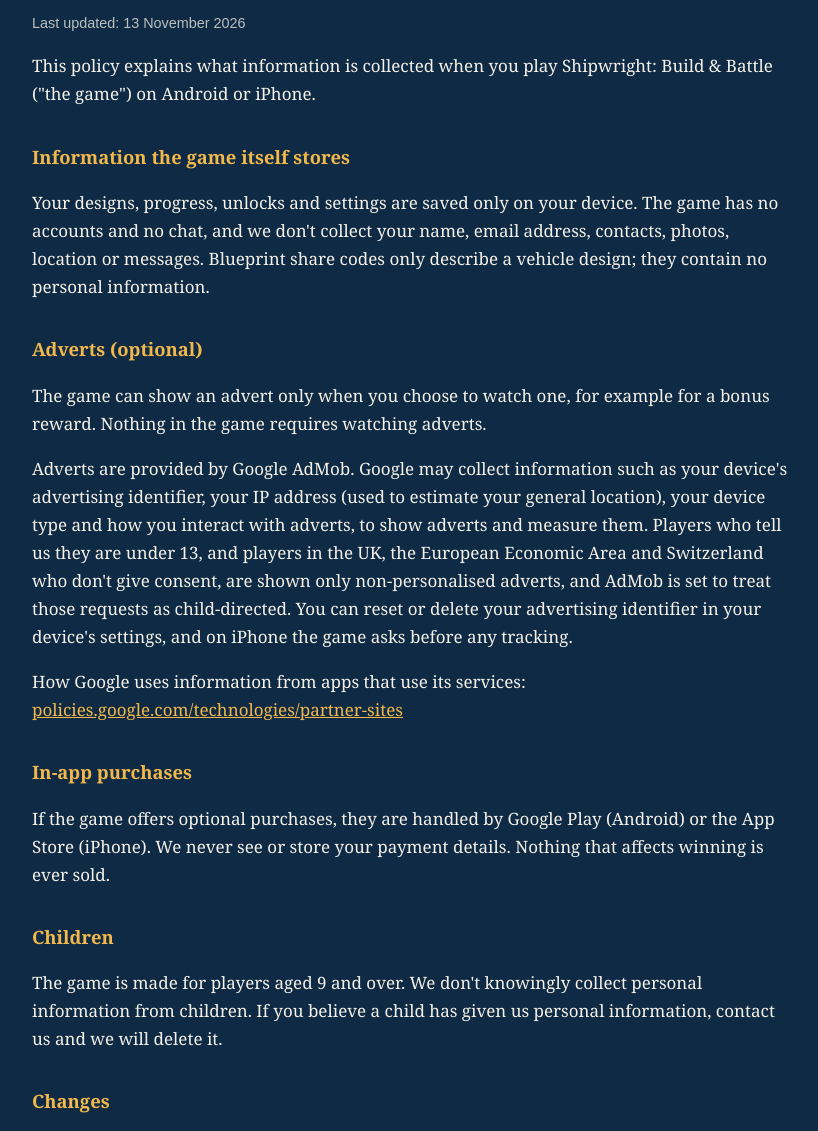
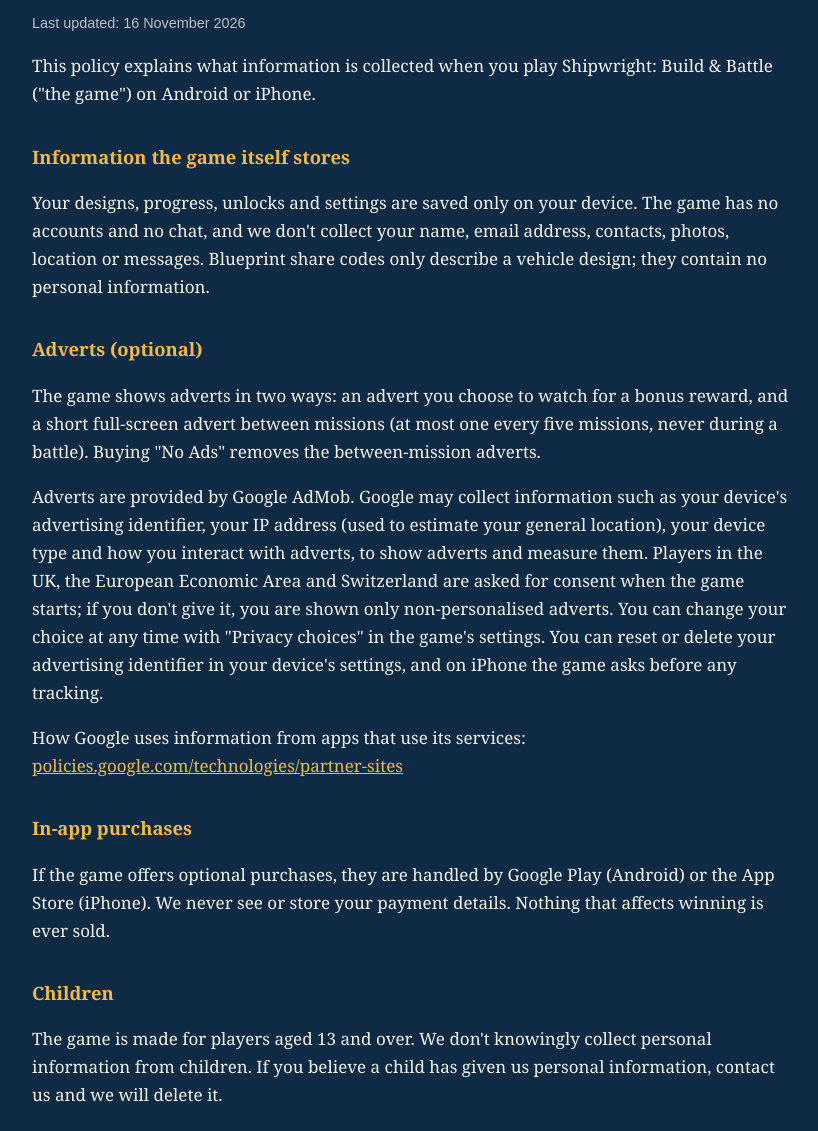
Before and after one commit to Carlax-ss/Carlax-ss.github.io, a plain HTML site: page shipwright/privacy.html in a window 1280 px wide. Shown: the part 105-1236 px from the top of the page, without its empty margins (228-1046 px from the left). Drawn offline with Linux system fonts and the light colour scheme.

Commit message:
Shipwright privacy: 13+, between-mission adverts, consent
Co-Authored-By: Claude Opus 5.5 <noreply@anthropic.com>

```diff
--- a/shipwright/privacy.html
+++ b/shipwright/privacy.html
@@ -18,7 +18,7 @@
 <body>
 <main>
   <h1>Shipwright: Build &amp; Battle: Privacy Policy</h1>
-  <p class="updated">Last updated: 13 November 2026</p>
+  <p class="updated">Last updated: 16 November 2026</p>
 
   <p>This policy explains what information is collected when you play Shipwright: Build &amp; Battle ("the game") on Android or iPhone.</p>
 
@@ -26,15 +26,15 @@
   <p>Your designs, progress, unlocks and settings are saved only on your device. The game has no accounts and no chat, and we don't collect your name, email address, contacts, photos, location or messages. Blueprint share codes only describe a vehicle design; they contain no personal information.</p>
 
   <h2>Adverts (optional)</h2>
-  <p>The game can show an advert only when you choose to watch one, for example for a bonus reward. Nothing in the game requires watching adverts.</p>
-  <p>Adverts are provided by Google AdMob. Google may collect information such as your device's advertising identifier, your IP address (used to estimate your general location), your device type and how you interact with adverts, to show adverts and measure them. Players who tell us they are under 13, and players in the UK, the European Economic Area and Switzerland who don't give consent, are shown only non-personalised adverts, and AdMob is set to treat those requests as child-directed. You can reset or delete your advertising identifier in your device's settings, and on iPhone the game asks before any tracking.</p>
+  <p>The game shows adverts in two ways: an advert you choose to watch for a bonus reward, and a short full-screen advert between missions (at most one every five missions, never during a battle). Buying "No Ads" removes the between-mission adverts.</p>
+  <p>Adverts are provided by Google AdMob. Google may collect information such as your device's advertising identifier, your IP address (used to estimate your general location), your device type and how you interact with adverts, to show adverts and measure them. Players in the UK, the European Economic Area and Switzerland are asked for consent when the game starts; if you don't give it, you are shown only non-personalised adverts. You can change your choice at any time with "Privacy choices" in the game's settings. You can reset or delete your advertising identifier in your device's settings, and on iPhone the game asks before any tracking.</p>
   <p>How Google uses information from apps that use its services: <a href="https://policies.google.com/technologies/partner-sites">policies.google.com/technologies/partner-sites</a></p>
 
   <h2>In-app purchases</h2>
   <p>If the game offers optional purchases, they are handled by Google Play (Android) or the App Store (iPhone). We never see or store your payment details. Nothing that affects winning is ever sold.</p>
 
   <h2>Children</h2>
-  <p>The game is made for players aged 9 and over. We don't knowingly collect personal information from children. If you believe a child has given us personal information, contact us and we will delete it.</p>
+  <p>The game is made for players aged 13 and over. We don't knowingly collect personal information from children. If you believe a child has given us personal information, contact us and we will delete it.</p>
 
   <h2>Changes</h2>
   <p>We may update this policy. The latest version will always be on this page, with the date it was last updated.</p>
```
